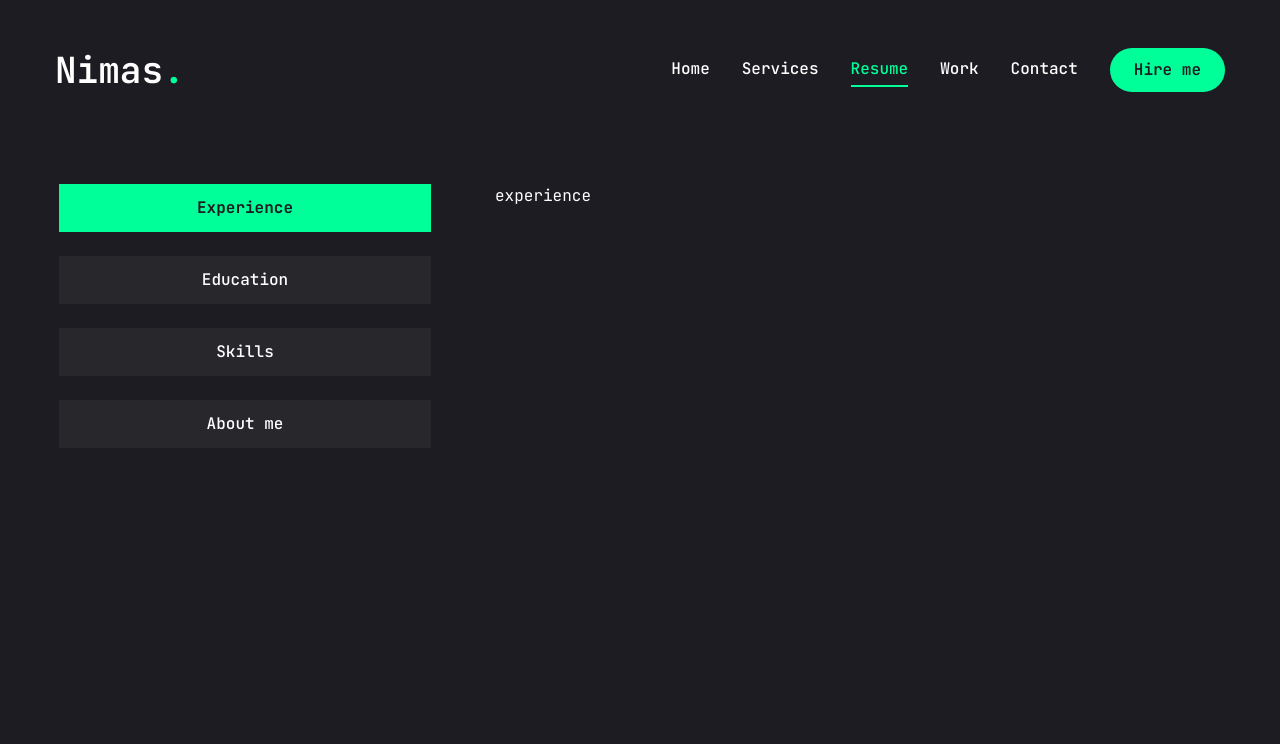
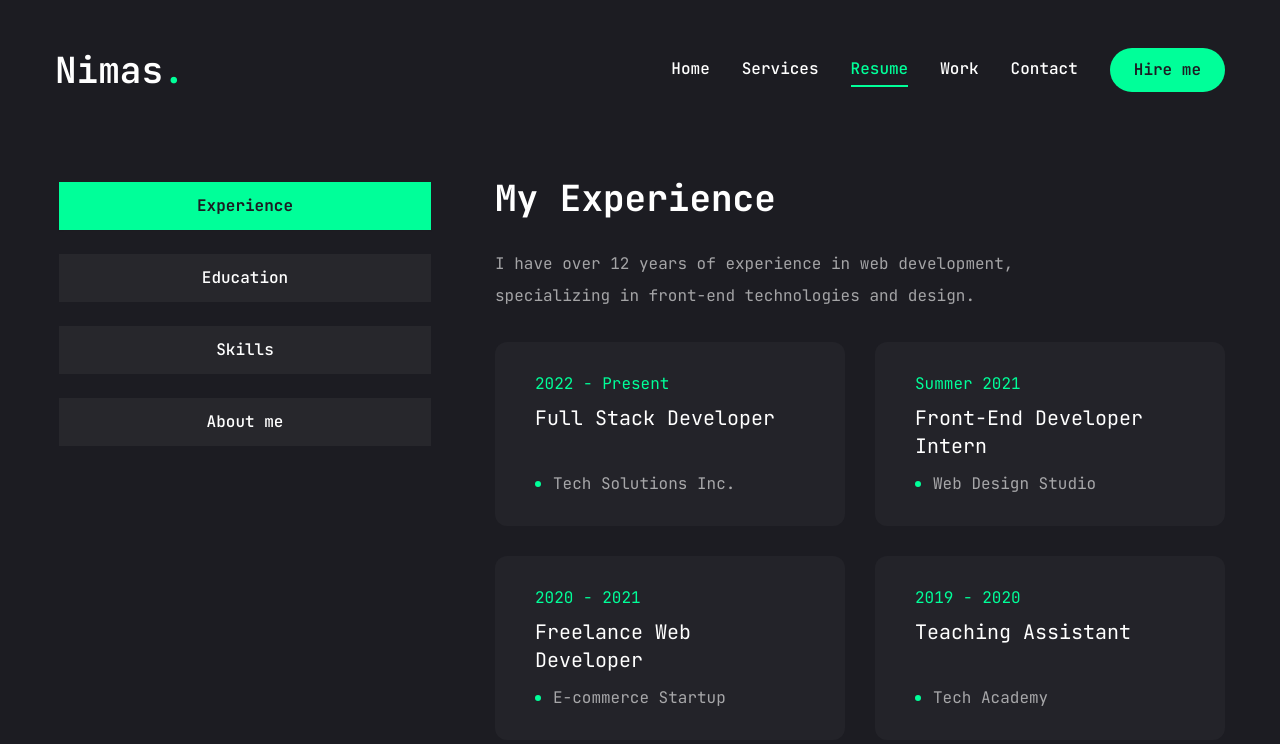
Before and after one commit to Kafoor-Nimas/my-portfolio, a Next.js app: page /resume in a window 1280 px wide. Shown: the top 744 px of the page. Built offline with nearby package versions, Linux system fonts and the light colour scheme.

Commit message:
completed experience section UI

```diff
--- a/app/resume/page.jsx
+++ b/app/resume/page.jsx
@@ -219,7 +219,36 @@
           {/* content */}
           <div className="min-h-[70vh] w-full">
             {/* experience */}
-            <TabsContent value="experience">experience</TabsContent>
+            <TabsContent value="experience">
+              <div className="flex flex-col gap-[30px] text-center xl:text-left">
+                <h3 className="text-4xl font-bold">{experience.title}</h3>
+                <p className="max-w-[600px] text-white/60 mx-auto xl:mx-0">
+                  {experience.description}
+                </p>
+                <ScrollArea className="h-[400px]">
+                  <ul className="grid grid-cols-1 lg:grid-cols-2 gap-[30px]">
+                    {experience.items.map((item, index) => {
+                      return (
+                        <li
+                          key={index}
+                          className="bg-[#232329] h-[184px] py-6 px-10 rounded-xl flex flex-col justify-center items-center lg:items-start gap-1"
+                        >
+                          <span className="text-accent">{item.duration}</span>
+                          <h3 className="text-xl max-w-[260px] min-h-[60px] text-center lg:text-left">
+                            {item.position}
+                          </h3>
+                          <div className="flex items-center gap-3">
+                            {/* dot */}
+                            <span className="w-[6px] h-[6px] rounded-full bg-accent"></span>
+                            <p className="text-white/60">{item.company}</p>
+                          </div>
+                        </li>
+                      );
+                    })}
+                  </ul>
+                </ScrollArea>
+              </div>
+            </TabsContent>
             {/* education */}
             <TabsContent value="education">education</TabsContent>
             {/* skills */}
```
